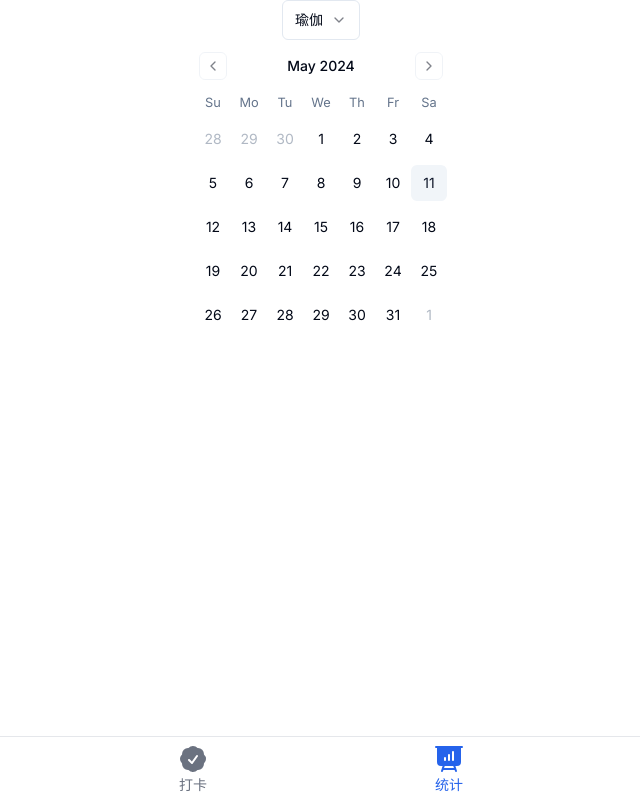
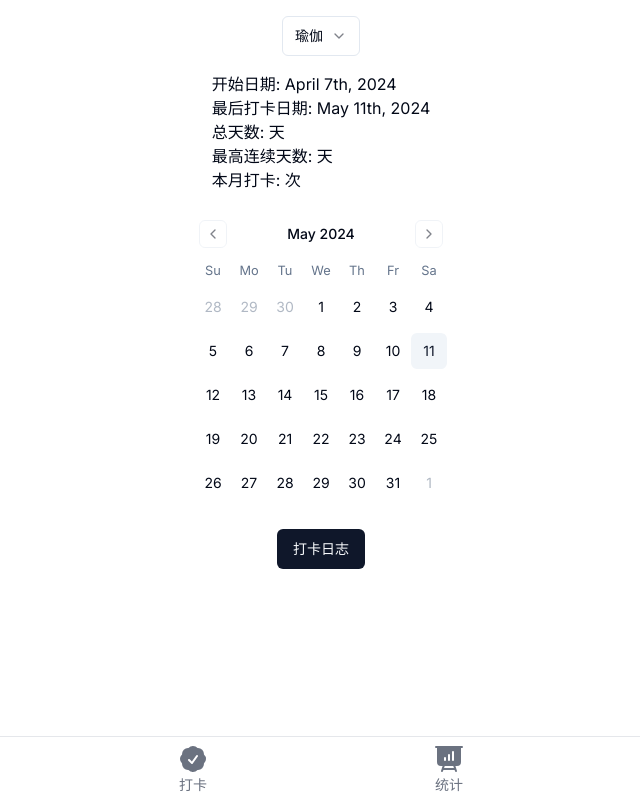
Before and after one commit to goot4/my-daka-app, a Next.js app: page /Statistics in a window 1280 px wide. Shown: the whole page, without its empty margins (319-959 px from the left). Built offline with nearby package versions, Linux system fonts and the light colour scheme.

Commit message:
5/12 normal

```diff
--- a/app/Statistics/page.tsx
+++ b/app/Statistics/page.tsx
@@ -12,6 +12,7 @@ import {getData, UserData, ProjectData, mockData, saveData} from "@/lib/data";
 import {useEffect, useState} from "react";
 import StatisticsNumbers from "@/components/statistics/statisticsNumbers";
 import {Calendar} from "@/components/ui/calendar";
+import LogsDrawer from "@/components/statistics/logsDrawer";
 
 export default function Page(){
   const [userData, setUserData] = useState<UserData>(mockData)
@@ -22,9 +23,11 @@ export default function Page(){
   let content;
   if(selectedProject){
     content =  (
-      <div className={"flex flex-col items-stretch"}>
-        <StatisticsNumbers/>
-        <Calendar className={"w-full"}/>
+      <div className={"w-full flex flex-col items-center space-y-4"}>
+        <StatisticsNumbers project={selectedProject}/>
+        <Calendar className={"w-fit"}/>
+
+        <LogsDrawer project={selectedProject}/>
       </div>
       )
   }else{
@@ -41,7 +44,7 @@ export default function Page(){
   return (
     <div className={"flex flex-col items-center"}>
       <Select defaultValue={projects.length>0? projects[0].name: undefined}>
-        <SelectTrigger className="w-fit">
+        <SelectTrigger className="w-fit my-4">
           <SelectValue placeholder="选择项目" />
           <span>&nbsp;&nbsp;</span>
         </SelectTrigger>
--- a/components/menu.tsx
+++ b/components/menu.tsx
@@ -8,7 +8,7 @@ import {usePathname} from "next/navigation";
 export default function Menu(){
   const pathname = usePathname();
   const isActive0 = pathname === '/'
-  const isActive1 = pathname === '/Statistics'
+  const isActive1 = pathname === '/statistics'
   return (
     <div
       className="fixed bottom-0 left-0 z-50 w-full h-16 bg-white border-t border-gray-200 dark:bg-gray-700 dark:border-gray-600">
@@ -23,7 +23,7 @@ export default function Menu(){
               {'text-gray-500': !isActive0, 'dark:text-gray-400': !isActive0,
                 'text-blue-600': isActive0, 'dark:text-blue-500': isActive0})}>打卡</span>
         </Link>
-        <Link href={"/Statistics"}
+        <Link href={"/statistics"}
                 className="inline-flex flex-col items-center justify-center px-5 hover:bg-gray-50 dark:hover:bg-gray-800 group">
           <PresentationChartBarIcon className={clsx("w-8 h-8 group-hover:text-blue-600 dark:group-hover:text-blue-500",
             {'text-gray-500': !isActive1, 'dark:text-gray-400': !isActive1,
--- /dev/null
+++ b/components/statistics/logsDrawer.tsx
@@ -0,0 +1,35 @@
+import {
+  Drawer, DrawerClose,
+  DrawerContent,
+  DrawerDescription, DrawerFooter,
+  DrawerHeader,
+  DrawerTitle,
+  DrawerTrigger
+} from "@/components/ui/drawer";
+import {Button} from "@/components/ui/button";
+import * as React from "react";
+import {ProjectData} from "@/lib/data";
+
+export default function LogsDrawer({project}: {project: ProjectData}) {
+  return (
+    <Drawer>
+      <DrawerTrigger asChild><Button className={"mx-4"}>打卡日志</Button></DrawerTrigger>
+      <DrawerContent>
+        <DrawerHeader>
+          <DrawerTitle>打卡日志</DrawerTitle>
+          <DrawerDescription></DrawerDescription>
+        </DrawerHeader>
+
+        {project.logs.map((log, index)=>{
+          return (
+            <p key={index} className={"border-2"}>{log.description}</p>
+          )
+        })}
+
+        <DrawerFooter>
+
+        </DrawerFooter>
+      </DrawerContent>
+    </Drawer>
+  )
+}
--- a/components/statistics/statisticsNumbers.tsx
+++ b/components/statistics/statisticsNumbers.tsx
@@ -1,7 +1,28 @@
+import {ProjectData} from "@/lib/data";
+import {Analysis} from "@/lib/analysis";
+import {format} from "date-fns";
 
 
-export default function StatisticsNumbers(){
+export default function StatisticsNumbers({project}: {project: ProjectData}){
+  if(project.logs.length === 0 ){
+    return (
+      <h2>无数据</h2>
+    )
+  }
+
+  const startDate = Analysis.startDate(project)
+  const finalDate = Analysis.finalDate(project)
+  const totalDays = Analysis.totalDays(project)
+  const highestStreak = Analysis.highestStreak(project)
+  const timesThisMonth = Analysis.timesThisMonth(project)
+
   return (
-    <div></div>
+    <div className={""}>
+      <p>开始日期: {format(startDate,"PPP")}</p>
+      <p>最后打卡日期: {format(finalDate,"PPP")}</p>
+      <p>总天数: {totalDays} 天</p>
+      <p>最高连续天数: {highestStreak} 天</p>
+      <p>本月打卡: {timesThisMonth} 次</p>
+    </div>
   )
 }
--- /dev/null
+++ b/lib/analysis.ts
@@ -0,0 +1,26 @@
+import {ProjectData} from "@/lib/data";
+
+// length of logs of projectData must > 0
+export class Analysis {
+  static startDate(project: ProjectData): Date {
+    const log = project.logs.reduce((oldest, current)=>{
+      return oldest.date < current.date? oldest: current
+    })
+    return log.date
+  }
+  static finalDate(project: ProjectData): Date {
+    const log = project.logs.reduce((newest, current)=>{
+      return newest.date > current.date? newest: current
+    })
+    return log.date
+  }
+  static totalDays(projects: ProjectData): number {
+
+  }
+  static highestStreak(projects: ProjectData): number {
+
+  }
+  static timesThisMonth(projects: ProjectData): number {
+
+  }
+}
--- a/lib/data.ts
+++ b/lib/data.ts
@@ -6,7 +6,7 @@ export type UserData = {
 export type ProjectData = {
   id: string;
   name: string;
-  logs: { date: Date; log:string }[];
+  logs: { date: Date; description:string }[];
 }
 
 export const mockData: UserData = {
@@ -16,22 +16,22 @@ export const mockData: UserData = {
       id: 'yujia',
       name: '瑜伽',
       logs: [
-        {date: new Date(2024,4,7), log: ''},
-        {date: new Date(2024,4,8), log: ''},
-        {date: new Date(2024,4,9), log: ''},
-        {date: new Date(2024,4,10), log: ''},
-        {date: new Date(2024,5,1), log: 'some content'},
-        {date: new Date(2024,5,1), log: 'other content'},
-        {date: new Date(2024,5,10), log: 'other content'},
-        {date: new Date(2024,5,11), log: 'other content'},
+        {date: new Date(2024,3,7), description: ''},
+        {date: new Date(2024,3,8), description: ''},
+        {date: new Date(2024,3,9), description: ''},
+        {date: new Date(2024,3,10), description: ''},
+        {date: new Date(2024,4,1), description: 'some content'},
+        {date: new Date(2024,4,1), description: 'other content'},
+        {date: new Date(2024,4,10), description: 'other content'},
+        {date: new Date(2024,4,11), description: 'other content'},
       ]
     },
     {
       id: 'project 1',
       name: 'Project 1',
       logs: [
-        {date: new Date(2024,4,7), log: ''},
-        {date: new Date(2024,5,1), log: 'some content'}]
+        {date: new Date(2024,3,7), description: ''},
+        {date: new Date(2024,4,1), description: 'some content'}]
     },
   ]
 }
```
